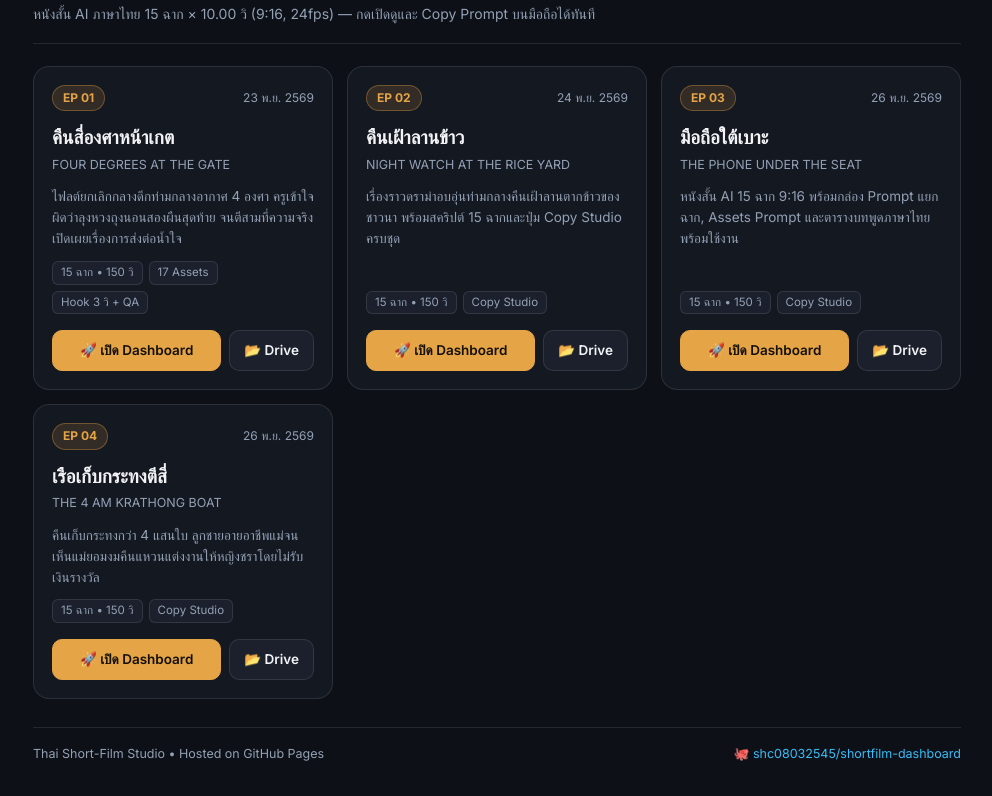
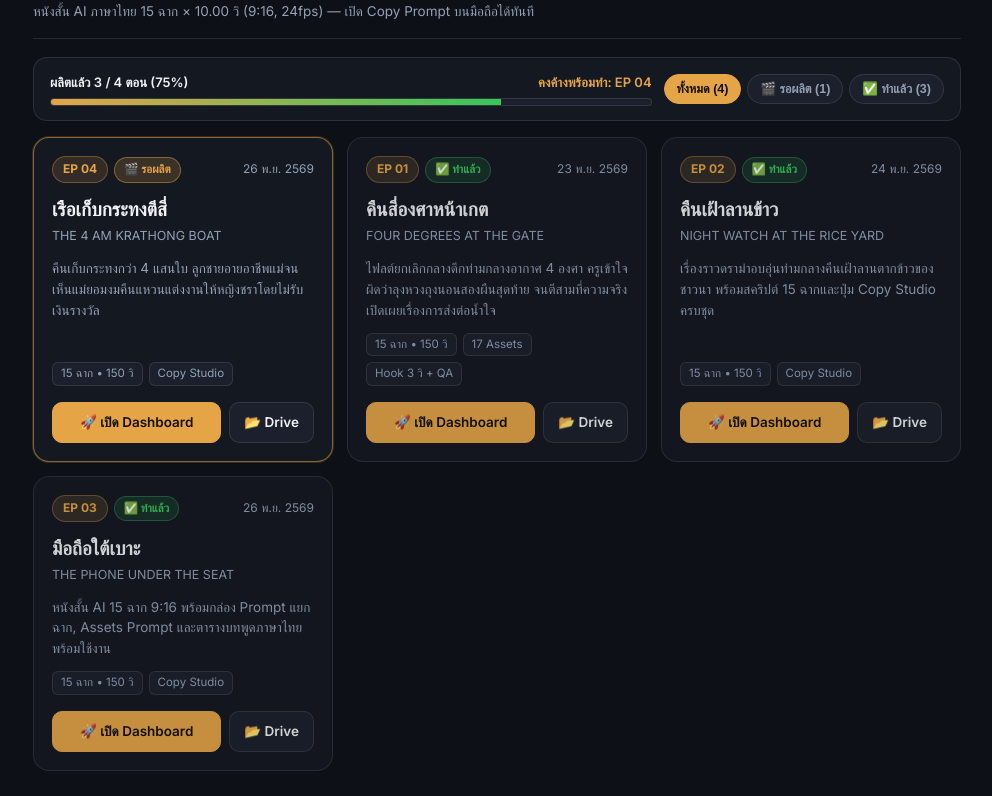
Before and after one commit to shc08032545/shortfilm-dashboard, a plain HTML site: page index.html in a window 1280 px wide. Shown: the part 88-884 px from the top of the page, without its empty margins (143-1135 px from the left). Drawn offline with Linux system fonts and the light colour scheme; a web font is replaced by a local one.

Commit message:
feat: mark EP01-03 done (✅ ทำแล้ว), highlight EP04 todo, add progress bar & filters

```diff
--- a/index.html
+++ b/index.html
@@ -24,19 +24,33 @@ body.light{
 *{box-sizing:border-box}
 body{margin:0;font-family:var(--font);background:var(--bg);color:var(--text);line-height:1.55;-webkit-font-smoothing:antialiased}
 .wrap{max-width:960px;margin:0 auto;padding:24px 16px 64px}
-header{display:flex;flex-wrap:wrap;justify-content:space-between;align-items:flex-start;gap:14px;padding-bottom:18px;border-bottom:1px solid var(--border);margin-bottom:22px}
+header{display:flex;flex-wrap:wrap;justify-content:space-between;align-items:flex-start;gap:14px;padding-bottom:16px;border-bottom:1px solid var(--border);margin-bottom:18px}
 .kicker{font-size:12px;font-weight:700;letter-spacing:.08em;text-transform:uppercase;color:var(--accent)}
-h1{margin:4px 0 0;font-size:26px;letter-spacing:-.3px}
-.sub{margin:4px 0 0;font-size:14px;color:var(--muted)}
+h1{margin:4px 0 0;font-size:25px;letter-spacing:-.3px}
+.sub{margin:4px 0 0;font-size:13.5px;color:var(--muted)}
+.summary{background:var(--surface);border:1px solid var(--border);border-radius:14px;padding:14px 16px;margin-bottom:16px;display:flex;flex-wrap:wrap;align-items:center;justify-content:space-between;gap:12px}
+.pwrap{flex:1;min-width:220px}
+.pmeta{display:flex;justify-content:space-between;font-size:13px;font-weight:600;margin-bottom:6px}
+.pbar{height:8px;border-radius:99px;background:var(--surface-2);overflow:hidden;border:1px solid var(--border)}
+.pbar>span{display:block;height:100%;background:linear-gradient(90deg,var(--accent),var(--ok));transition:width .25s}
+.filters{display:flex;flex-wrap:wrap;gap:6px}
+.fbtn{padding:6px 12px;border-radius:999px;border:1px solid var(--border);background:var(--surface-2);color:var(--muted);font-size:12.5px;font-weight:600;cursor:pointer}
+.fbtn.active{background:var(--accent);border-color:var(--accent);color:var(--accent-ink)}
 .btn{display:inline-flex;align-items:center;justify-content:center;gap:6px;padding:9px 14px;border-radius:10px;border:1px solid var(--border);background:var(--surface-2);color:var(--text);text-decoration:none;font-size:13.5px;font-weight:600;cursor:pointer;transition:all .15s}
 .btn:hover{border-color:var(--border-hi);transform:translateY(-1px)}
 .btn.primary{background:var(--accent);border-color:var(--accent);color:var(--accent-ink)}
 .btn.primary:hover{filter:brightness(1.06)}
 .grid{display:grid;grid-template-columns:repeat(auto-fit,minmax(280px,1fr));gap:14px}
 .card{background:var(--surface);border:1px solid var(--border);border-radius:16px;padding:18px;display:flex;flex-direction:column;gap:12px;transition:border-color .15s}
-.card:hover{border-color:var(--border-hi)}
+.card.todo{border-color:rgba(229,164,70,.55);box-shadow:0 0 0 1px rgba(229,164,70,.18)}
+.card.done{opacity:.86}
+.card:hover{border-color:var(--border-hi);opacity:1}
 .ep-row{display:flex;align-items:center;justify-content:space-between;gap:8px}
+.ep-left{display:flex;align-items:center;gap:6px}
 .ep-badge{font-size:12px;font-weight:700;padding:3px 10px;border-radius:999px;background:rgba(229,164,70,.14);color:var(--accent);border:1px solid rgba(229,164,70,.35)}
+.status-pill{font-size:11.5px;font-weight:700;padding:3px 9px;border-radius:999px;border:1px solid}
+.status-pill.done{background:rgba(52,199,89,.14);color:var(--ok);border-color:rgba(52,199,89,.35)}
+.status-pill.todo{background:rgba(229,164,70,.18);color:var(--accent);border-color:rgba(229,164,70,.45)}
 .ep-date{font-size:12px;color:var(--muted)}
 .ep-title{font-size:19px;font-weight:700;margin:0}
 .ep-en{font-size:12.5px;color:var(--muted);margin-top:2px}
@@ -55,7 +69,7 @@ footer a{color:var(--sky);text-decoration:none}
     <div>
       <div class="kicker">🎬 Thai Short-Film Studio</div>
       <h1>ศูนย์รวม Production Dashboard</h1>
-      <p class="sub">หนังสั้น AI ภาษาไทย 15 ฉาก × 10.00 วิ (9:16, 24fps) — กดเปิดดูและ Copy Prompt บนมือถือได้ทันที</p>
+      <p class="sub">หนังสั้น AI ภาษาไทย 15 ฉาก × 10.00 วิ (9:16, 24fps) — เปิด Copy Prompt บนมือถือได้ทันที</p>
     </div>
     <div style="display:flex;gap:8px;align-items:center">
       <a class="btn" href="https://drive.google.com/drive/folders/1TZlFs9Xm-WFaql5vkyqUbdoEeTx5RwJj" target="_blank" rel="noopener">📁 Google Drive</a>
@@ -63,10 +77,51 @@ footer a{color:var(--sky);text-decoration:none}
     </div>
   </header>
 
-  <main class="grid">
-    <article class="card">
+  <section class="summary">
+    <div class="pwrap">
+      <div class="pmeta">
+        <span id="prog-label">ผลิตแล้ว 3 / 4 ตอน (75%)</span>
+        <span style="color:var(--accent)">คงค้างพร้อมทำ: EP 04</span>
+      </div>
+      <div class="pbar"><span id="prog-fill" style="width:75%"></span></div>
+    </div>
+    <div class="filters">
+      <button class="fbtn active" data-f="all">ทั้งหมด (4)</button>
+      <button class="fbtn" data-f="todo">🎬 รอผลิต (1)</button>
+      <button class="fbtn" data-f="done">✅ ทำแล้ว (3)</button>
+    </div>
+  </section>
+
+  <main class="grid" id="grid">
+    <article class="card todo" data-status="todo">
       <div class="ep-row">
-        <span class="ep-badge">EP 01</span>
+        <div class="ep-left">
+          <span class="ep-badge">EP 04</span>
+          <span class="status-pill todo">🎬 รอผลิต</span>
+        </div>
+        <span class="ep-date">26 พ.ย. 2569</span>
+      </div>
+      <div>
+        <h2 class="ep-title">เรือเก็บกระทงตีสี่</h2>
+        <div class="ep-en">THE 4 AM KRATHONG BOAT</div>
+      </div>
+      <p class="ep-desc">คืนเก็บกระทงกว่า 4 แสนใบ ลูกชายอายอาชีพแม่จนเห็นแม่ยอมงมคืนแหวนแต่งงานให้หญิงชราโดยไม่รับเงินรางวัล</p>
+      <div class="meta">
+        <span class="tag">15 ฉาก • 150 วิ</span>
+        <span class="tag">Copy Studio</span>
+      </div>
+      <div class="actions">
+        <a class="btn primary" href="./ep04_krathong_boat.html">🚀 เปิด Dashboard</a>
+        <a class="btn" href="https://drive.google.com/drive/folders/1pZ8vGs36EDluAg4pZLfkBKjm6C6DZwGJ" target="_blank" rel="noopener">📂 Drive</a>
+      </div>
+    </article>
+
+    <article class="card done" data-status="done">
+      <div class="ep-row">
+        <div class="ep-left">
+          <span class="ep-badge">EP 01</span>
+          <span class="status-pill done">✅ ทำแล้ว</span>
+        </div>
         <span class="ep-date">23 พ.ย. 2569</span>
       </div>
       <div>
@@ -85,9 +140,12 @@ footer a{color:var(--sky);text-decoration:none}
       </div>
     </article>
 
-    <article class="card">
+    <article class="card done" data-status="done">
       <div class="ep-row">
-        <span class="ep-badge">EP 02</span>
+        <div class="ep-left">
+          <span class="ep-badge">EP 02</span>
+          <span class="status-pill done">✅ ทำแล้ว</span>
+        </div>
         <span class="ep-date">24 พ.ย. 2569</span>
       </div>
       <div>
@@ -105,9 +163,12 @@ footer a{color:var(--sky);text-decoration:none}
       </div>
     </article>
 
-    <article class="card">
+    <article class="card done" data-status="done">
       <div class="ep-row">
-        <span class="ep-badge">EP 03</span>
+        <div class="ep-left">
+          <span class="ep-badge">EP 03</span>
+          <span class="status-pill done">✅ ทำแล้ว</span>
+        </div>
         <span class="ep-date">26 พ.ย. 2569</span>
       </div>
       <div>
@@ -124,26 +185,6 @@ footer a{color:var(--sky);text-decoration:none}
         <a class="btn" href="https://drive.google.com/drive/folders/1cZlbcO_zwxX9bGkf-qrqifssHdWdY6h9" target="_blank" rel="noopener">📂 Drive</a>
       </div>
     </article>
-
-    <article class="card">
-      <div class="ep-row">
-        <span class="ep-badge">EP 04</span>
-        <span class="ep-date">26 พ.ย. 2569</span>
-      </div>
-      <div>
-        <h2 class="ep-title">เรือเก็บกระทงตีสี่</h2>
-        <div class="ep-en">THE 4 AM KRATHONG BOAT</div>
-      </div>
-      <p class="ep-desc">คืนเก็บกระทงกว่า 4 แสนใบ ลูกชายอายอาชีพแม่จนเห็นแม่ยอมงมคืนแหวนแต่งงานให้หญิงชราโดยไม่รับเงินรางวัล</p>
-      <div class="meta">
-        <span class="tag">15 ฉาก • 150 วิ</span>
-        <span class="tag">Copy Studio</span>
-      </div>
-      <div class="actions">
-        <a class="btn primary" href="./ep04_krathong_boat.html">🚀 เปิด Dashboard</a>
-        <a class="btn" href="https://drive.google.com/drive/folders/1pZ8vGs36EDluAg4pZLfkBKjm6C6DZwGJ" target="_blank" rel="noopener">📂 Drive</a>
-      </div>
-    </article>
   </main>
 
   <footer>
@@ -158,6 +199,14 @@ btn.onclick = () => {
   document.body.classList.toggle("light");
   localStorage.setItem("tss_portal_theme", document.body.classList.contains("light") ? "light" : "dark");
 };
+document.querySelectorAll(".fbtn").forEach(b => b.onclick = () => {
+  document.querySelectorAll(".fbtn").forEach(x => x.classList.remove("active"));
+  b.classList.add("active");
+  const f = b.dataset.f;
+  document.querySelectorAll(".card").forEach(c => {
+    c.style.display = (f === "all" || c.dataset.status === f) ? "" : "none";
+  });
+});
 </script>
 </body>
 </html>
```
